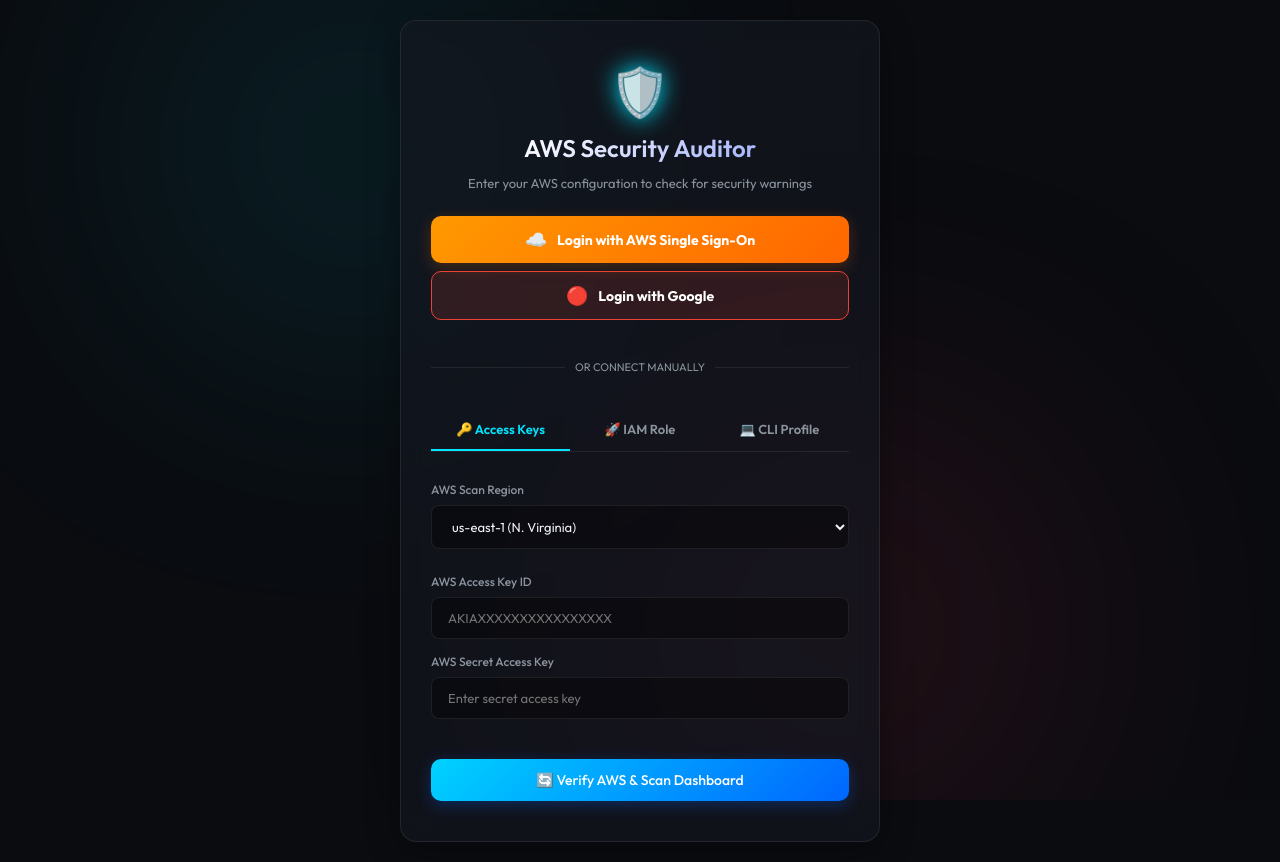
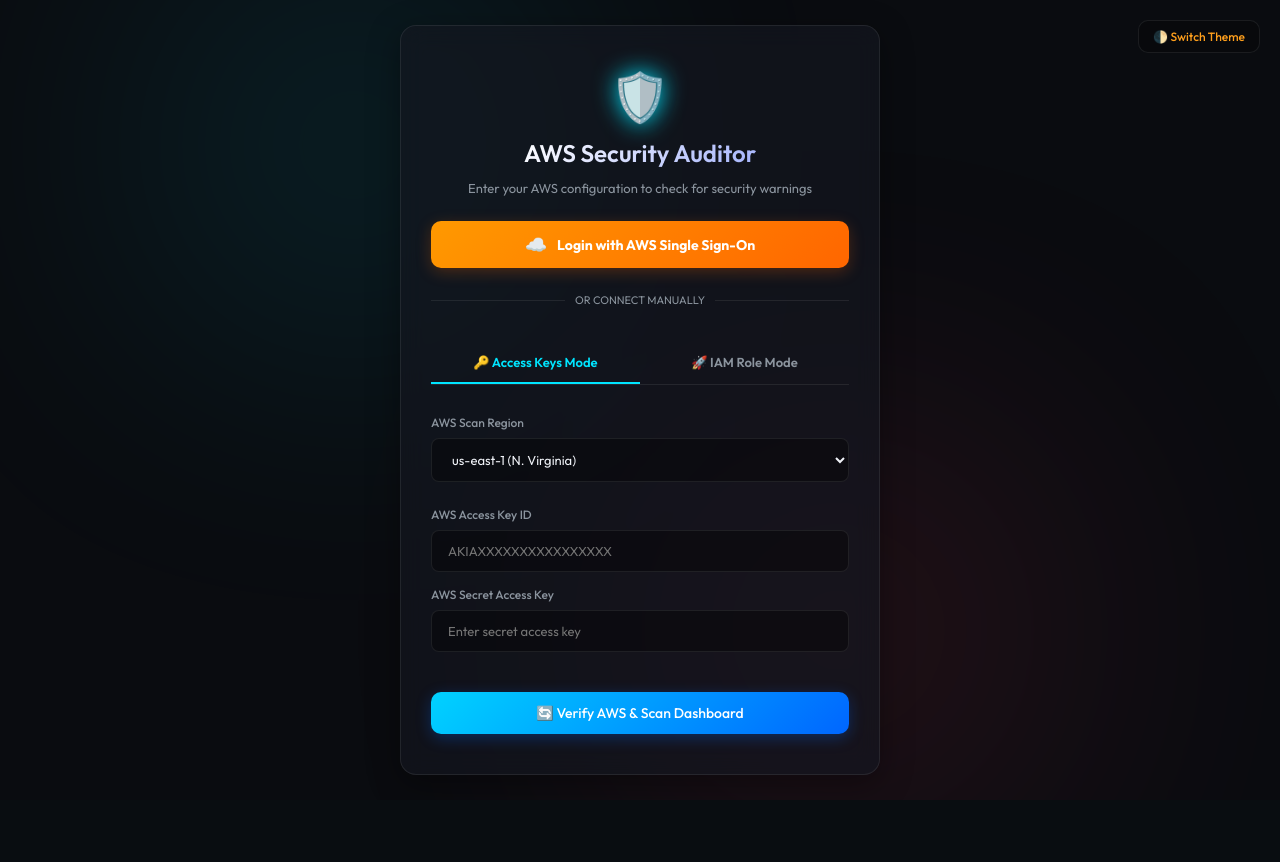
Before and after one commit to Pavan-SCI/Cloud-Security-Configuration-Auditor-, a Flask app: page /login in a window 1280 px wide. After the commit the page ends 800 px from the top, so only its background shows below. Run offline with Flask 3, Linux system fonts and the light colour scheme.

Commit message:
feat: implement dynamic dark and light mode theme toggle

```diff
--- a/templates/login.html
+++ b/templates/login.html
@@ -149,6 +149,12 @@
     </style>
 </head>
 <body>
+    <div style="position: fixed; top: 20px; right: 20px; z-index: 100;">
+        <button id="btn-theme-toggle" class="btn btn-tertiary btn-small" style="padding: 8px 14px; font-size: 12px; display: flex; align-items: center; gap: 6px; border: 1px solid var(--border-color); background: rgba(0,0,0,0.2);">
+            🌓 Switch Theme
+        </button>
+    </div>
+
     <div class="background-glows">
         <div class="glow glow-1"></div>
         <div class="glow glow-2"></div>
@@ -168,16 +174,11 @@
             </div>
             {% endif %}
 
-            <div style="display: flex; flex-direction: column; gap: 8px; margin-bottom: 5px;">
-                <a href="/login/aws" class="btn btn-cf" style="text-decoration: none; text-align: center; font-weight: 700; display: flex; align-items: center; justify-content: center; gap: 10px; margin-bottom: 0;">
-                    <span style="font-size: 18px;">☁️</span> Login with AWS Single Sign-On
-                </a>
-                <a href="/login/google" class="btn btn-secondary" style="text-decoration: none; text-align: center; font-weight: 700; display: flex; align-items: center; justify-content: center; gap: 10px; border-color: #ea4335; color: #fff; background: rgba(234, 67, 53, 0.15);">
-                    <span style="font-size: 18px;">🔴</span> Login with Google
-                </a>
-            </div>
+            <a href="/login/aws" class="btn btn-cf" style="text-decoration: none; text-align: center; font-weight: 700; display: flex; align-items: center; justify-content: center; gap: 10px; margin-bottom: 5px;">
+                <span style="font-size: 18px;">☁️</span> Login with AWS Single Sign-On
+            </a>
 
-            <div style="display: flex; align-items: center; gap: 10px; color: var(--text-muted); font-size: 11px; justify-content: center; margin: 10px 0;">
+            <div style="display: flex; align-items: center; gap: 10px; color: var(--text-muted); font-size: 11px; justify-content: center; margin: -5px 0 10px 0;">
                 <hr style="flex: 1; border: none; border-top: 1px solid var(--border-color);">
                 <span>OR CONNECT MANUALLY</span>
                 <hr style="flex: 1; border: none; border-top: 1px solid var(--border-color);">
@@ -185,9 +186,8 @@
 
             <!-- Tabs -->
             <div class="login-tabs">
-                <button type="button" class="tab-btn active" onclick="switchTab('keys')">🔑 Access Keys</button>
-                <button type="button" class="tab-btn" onclick="switchTab('role')">🚀 IAM Role</button>
-                <button type="button" class="tab-btn" onclick="switchTab('profile')">💻 CLI Profile</button>
+                <button type="button" class="tab-btn active" onclick="switchTab('keys')">🔑 Access Keys Mode</button>
+                <button type="button" class="tab-btn" onclick="switchTab('role')">🚀 IAM Role Mode</button>
             </div>
 
             <form action="/login" method="POST" id="login-form" style="display: flex; flex-direction: column; gap: 10px;">
@@ -241,17 +241,6 @@
                     </div>
                 </div>
 
-                <!-- CLI Profile Field -->
-                <div id="fields-profile" style="display: none;">
-                    <div class="form-group">
-                        <label for="aws_profile">AWS CLI Profile Name</label>
-                        <input type="text" id="aws_profile" name="aws_profile" placeholder="e.g. default, personal, dev-profile">
-                        <p class="helper-text">
-                            Enter the named profile configured on your local machine via <code>aws configure --profile &lt;name&gt;</code>.
-                        </p>
-                    </div>
-                </div>
-
                 <button type="submit" class="btn btn-primary" style="margin-top: 15px; width: 100%;">
                     🔄 Verify AWS & Scan Dashboard
                 </button>
@@ -266,49 +255,44 @@
 
             // Toggle Tab Buttons
             const buttons = document.querySelectorAll(".tab-btn");
-            buttons.forEach(btn => btn.classList.remove("active"));
-
             if (mode === 'keys') {
                 buttons[0].classList.add("active");
+                buttons[1].classList.remove("active");
 
                 // Toggle Fields
                 document.getElementById("fields-keys").style.display = "block";
                 document.getElementById("fields-role").style.display = "none";
-                document.getElementById("fields-profile").style.display = "none";
 
                 // Handle Required constraints
                 document.getElementById("aws_access_key_id").required = true;
                 document.getElementById("aws_secret_access_key").required = true;
                 document.getElementById("role_arn").required = false;
-                document.getElementById("aws_profile").required = false;
-            } else if (mode === 'role') {
+            } else {
+                buttons[0].classList.remove("active");
                 buttons[1].classList.add("active");
 
                 // Toggle Fields
                 document.getElementById("fields-keys").style.display = "none";
                 document.getElementById("fields-role").style.display = "block";
-                document.getElementById("fields-profile").style.display = "none";
 
                 // Handle Required constraints
                 document.getElementById("aws_access_key_id").required = false;
                 document.getElementById("aws_secret_access_key").required = false;
                 document.getElementById("role_arn").required = true;
-                document.getElementById("aws_profile").required = false;
-            } else if (mode === 'profile') {
-                buttons[2].classList.add("active");
-
-                // Toggle Fields
-                document.getElementById("fields-keys").style.display = "none";
-                document.getElementById("fields-role").style.display = "none";
-                document.getElementById("fields-profile").style.display = "block";
-
-                // Handle Required constraints
-                document.getElementById("aws_access_key_id").required = false;
-                document.getElementById("aws_secret_access_key").required = false;
-                document.getElementById("role_arn").required = false;
-                document.getElementById("aws_profile").required = true;
             }
         }
+
+        // Theme switching logic
+        const themeBtn = document.getElementById("btn-theme-toggle");
+        const savedTheme = localStorage.getItem("theme") || "dark";
+        document.documentElement.setAttribute("data-theme", savedTheme);
+
+        themeBtn.addEventListener("click", () => {
+            const currentTheme = document.documentElement.getAttribute("data-theme");
+            const newTheme = currentTheme === "dark" ? "light" : "dark";
+            document.documentElement.setAttribute("data-theme", newTheme);
+            localStorage.setItem("theme", newTheme);
+        });
     </script>
 </body>
 </html>
```
Also changed, not shown: static/style.css (+44 -0 lines), templates/index.html (+15 -0 lines), templates/mock_cognito.html (+24 -10 lines).
